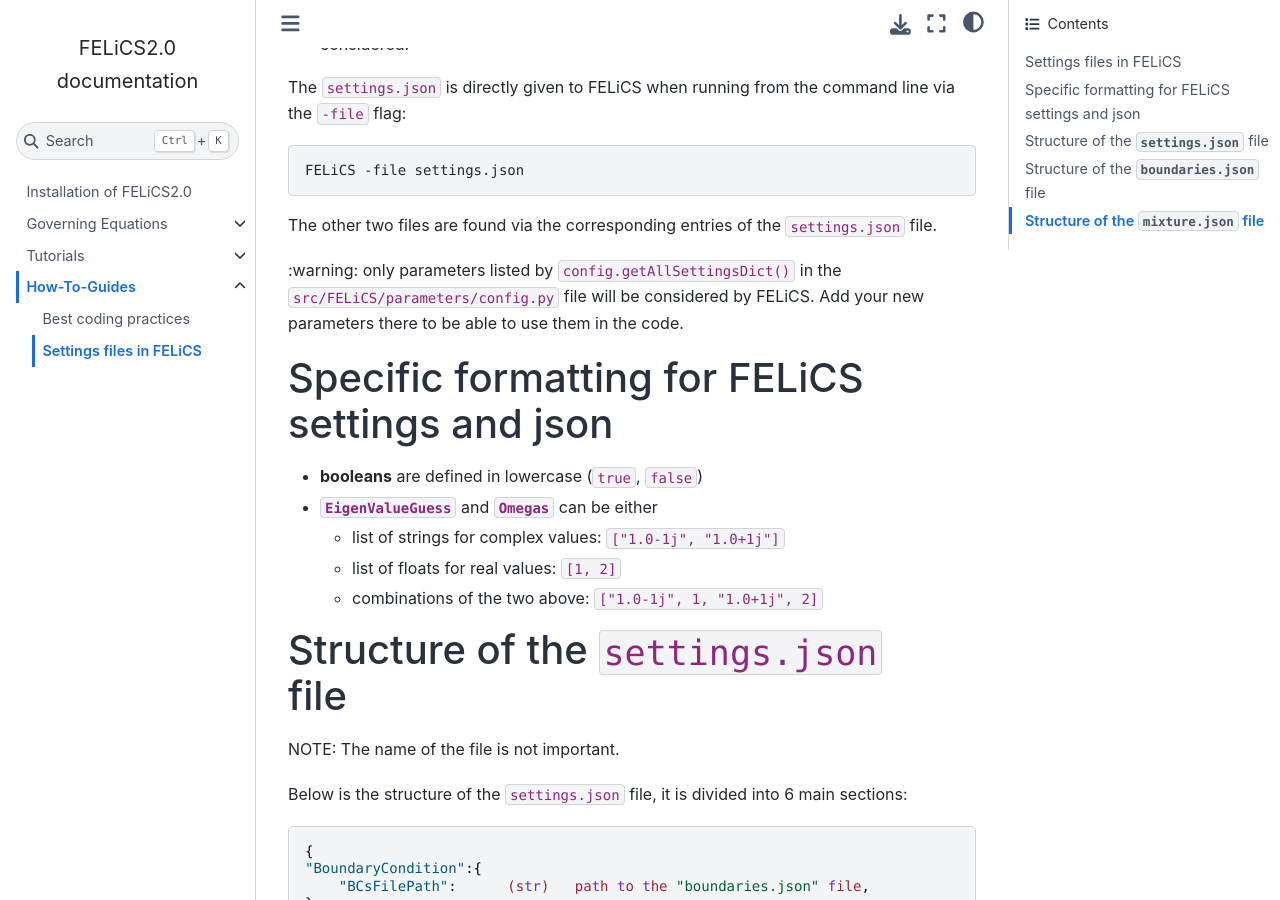
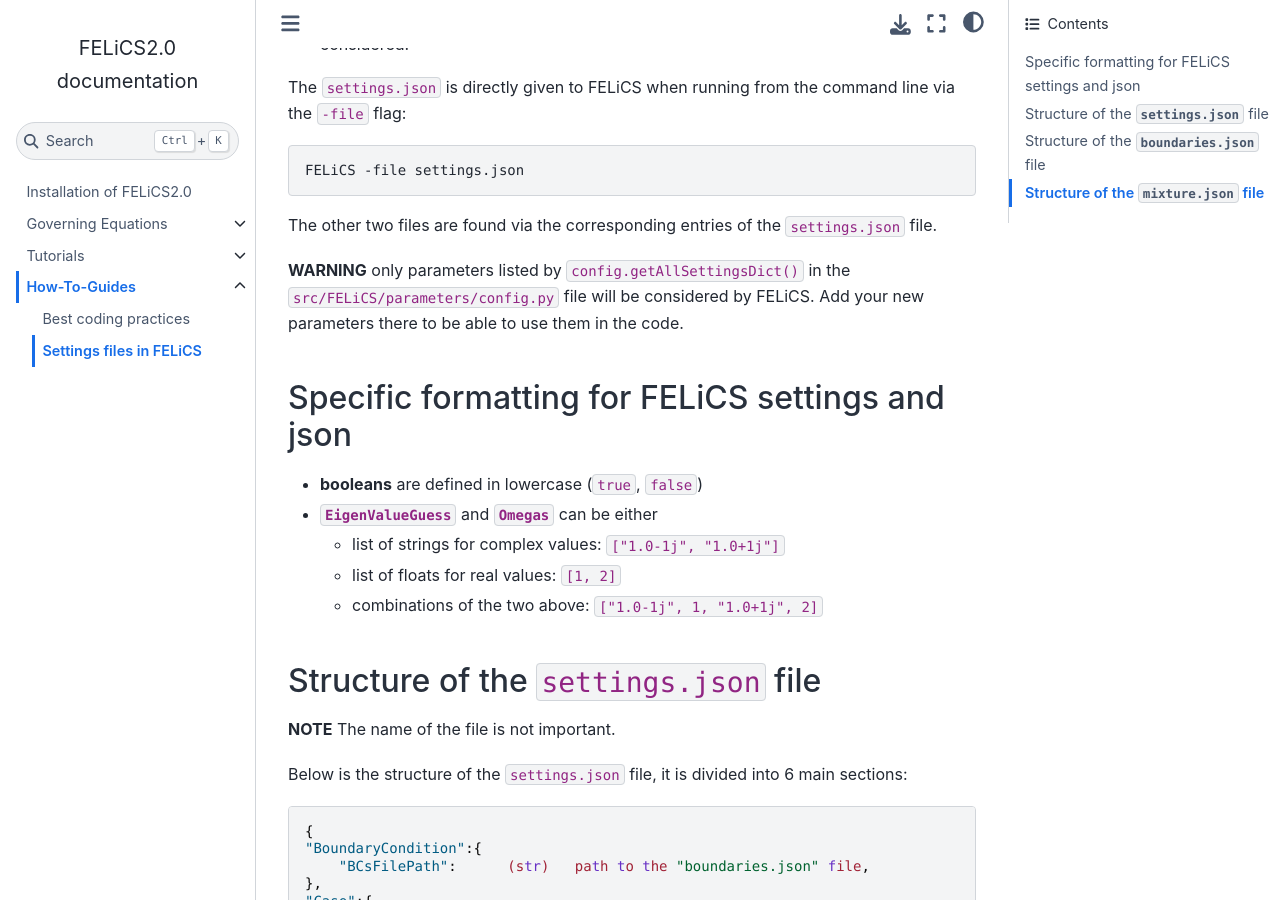
Before and after one commit to arash-mp/FELiCS_FSI, a Sphinx documentation site: the page built from DOCUMENTATION/How-To-Guides/FELiCS_settings.md, in a window 1280 px wide and 900 px high, scrolled down 262 px. Built offline with Sphinx 7.4.7 and the Sphinx Book theme 1.1.4, drawn with Linux system fonts in a browser that asks for light colours; pages that are not in the unit, such as notebooks, are missing from menus; some of the changed lines change nothing that is shown.

Commit message:
Update FELiCS_settings.md

````diff
--- a/DOCUMENTATION/How-To-Guides/FELiCS_settings.md
+++ b/DOCUMENTATION/How-To-Guides/FELiCS_settings.md
@@ -12,9 +12,9 @@
 
 The other two files are found via the corresponding entries of the `settings.json` file.
 
-:warning: only parameters listed by `config.getAllSettingsDict()` in the `src/FELiCS/parameters/config.py` file will be considered by FELiCS. Add your new parameters there to be able to use them in the code.
+**WARNING** only parameters listed by `config.getAllSettingsDict()` in the `src/FELiCS/parameters/config.py` file will be considered by FELiCS. Add your new parameters there to be able to use them in the code.
 
-# Specific formatting for FELiCS settings and json
+## Specific formatting for FELiCS settings and json
 
 * **booleans** are defined in lowercase (`true`, `false`)
 * **`EigenValueGuess`** and **`Omegas`** can be either
@@ -22,10 +22,9 @@
   * list of floats for real values: `[1, 2]`
   * combinations of the two above: `["1.0-1j", 1, "1.0+1j", 2]`
 
-# Structure of the `settings.json` file
+## Structure of the `settings.json` file
 
-NOTE:
-The name of the file is not important.
+**NOTE** The name of the file is not important.
 
 Below is the structure of the `settings.json` file, it is divided into 6 main sections:
 
@@ -81,7 +80,7 @@
 }}
 ```
 
-# Structure of the `boundaries.json` file
+## Structure of the `boundaries.json` file
 
 The structure of this file is expected to evolve soon. The current structure is:
 
@@ -116,7 +115,7 @@
 }
 ```
 
-# Structure of the `mixture.json` file
+## Structure of the `mixture.json` file
 
 WARNING:
 No idea how this is organized. Please, Thomas or someone who knows about this completes the documentation here.
````
